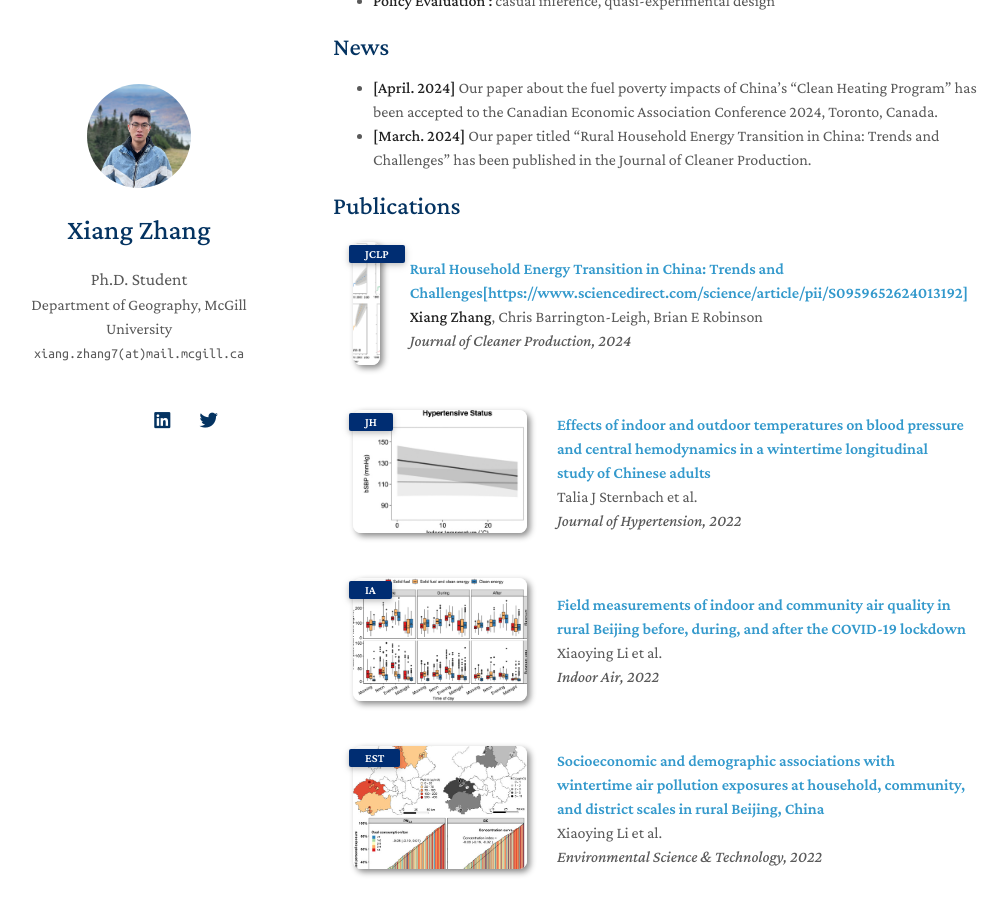
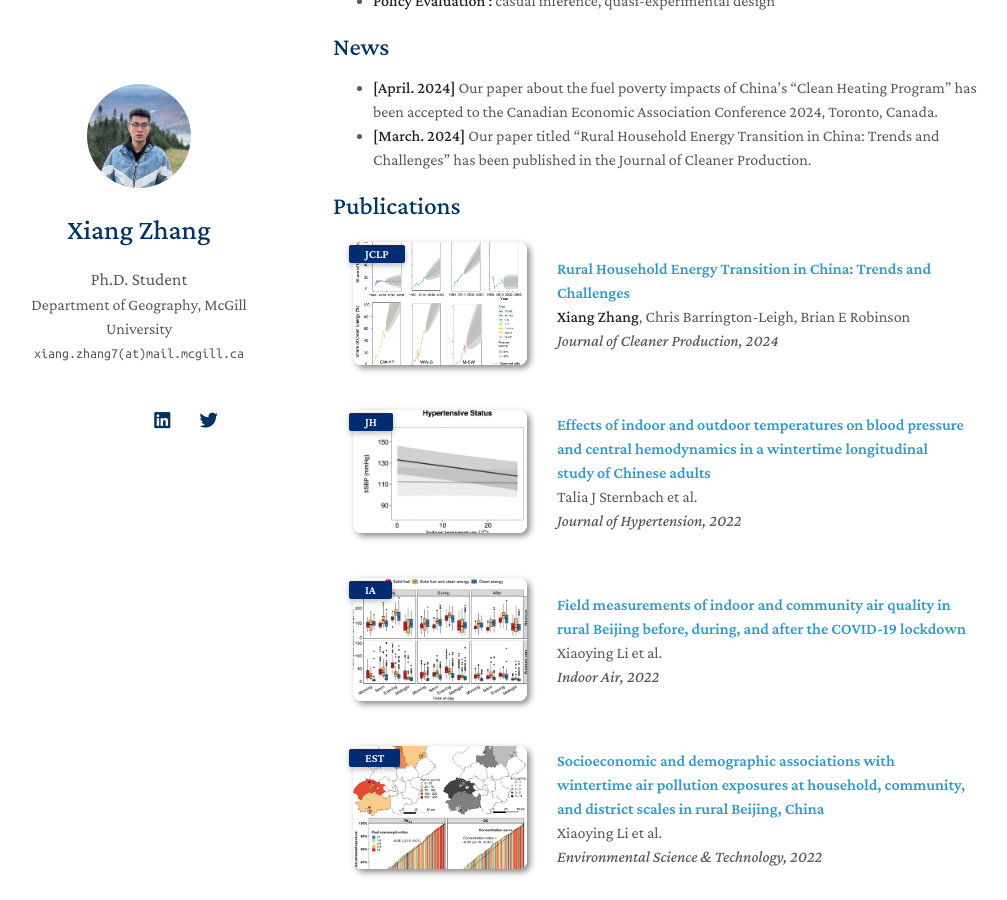
Before and after one commit to XiangShawnZhang/XiangShawnZhang.github.io, a Jekyll site: the page built from index.md, in a window 1280 px wide and 900 px high, scrolled down 326 px. Shown: the whole window, without its empty margins (137-1144 px from the left). Built offline with Jekyll 4.4.1, drawn with Linux system fonts in a browser that asks for light colours; nearby versions of some CDN libraries; a style sheet for code colours, icons or effects is not loaded; our own code applies the rules of GitHub Pages for plain Markdown files; some of the changed lines change nothing that is shown.

Commit message:
Update publications.yml

```diff
--- a/_data/publications.yml
+++ b/_data/publications.yml
@@ -1,6 +1,6 @@
 main:
 
-  - title: "Rural Household Energy Transition in China: Trends and Challenges[https://www.sciencedirect.com/science/article/pii/S0959652624013192]"
+  - title: "Rural Household Energy Transition in China: Trends and Challenges"
     authors: <strong>Xiang Zhang</strong>, Chris Barrington-Leigh, Brian E Robinson
     conference_short: JCLP
     conference: Journal of Cleaner Production, 2024
```
